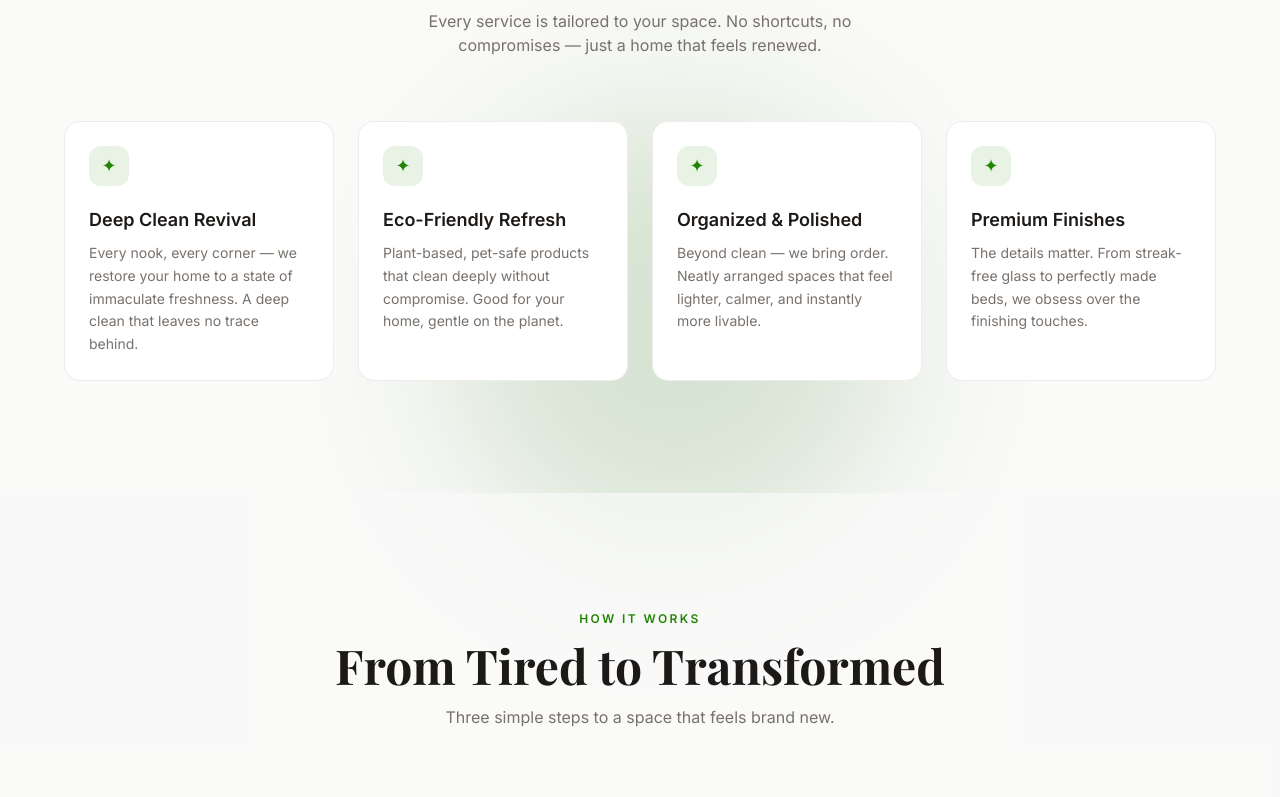
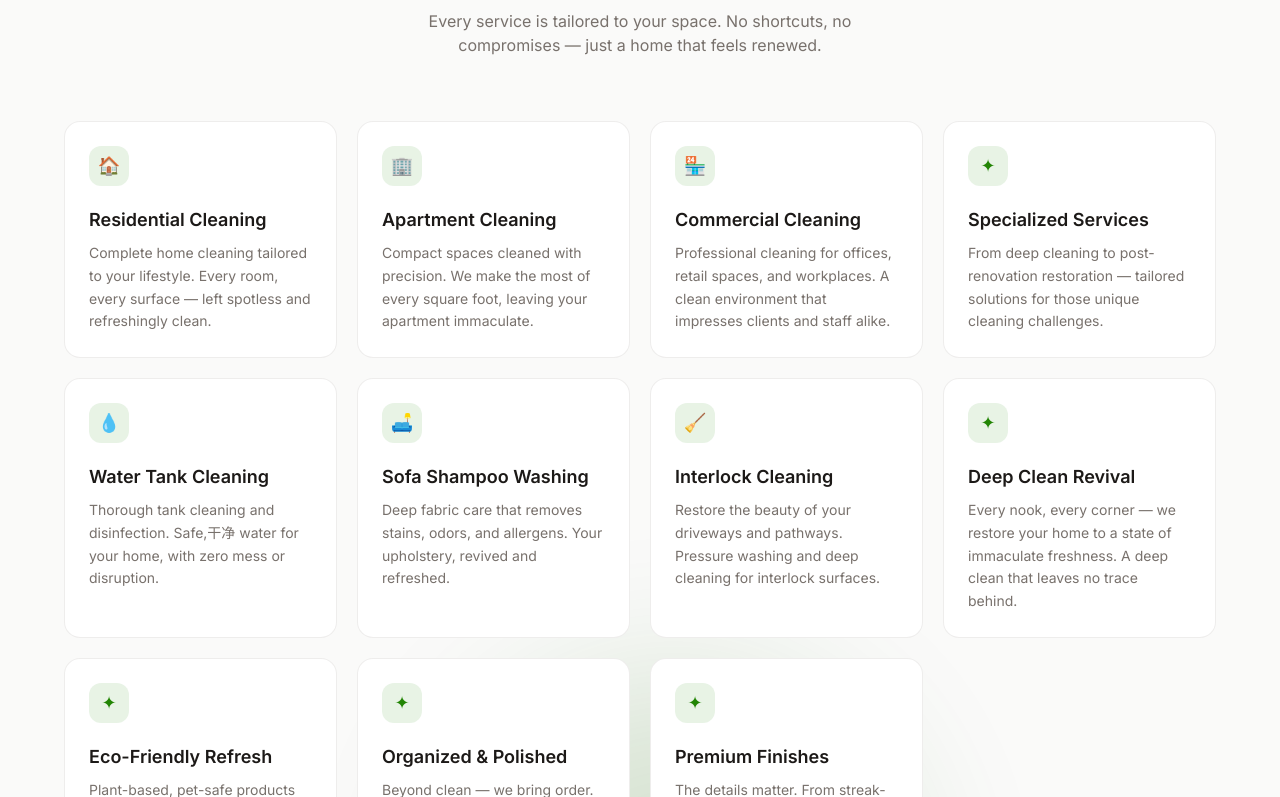
Before and after one commit to Bharath-OS/vrithy_solutions, a Next.js app: page / in a window 1280 px wide. Shown: the part 1003-1800 px from the top of the page. Built offline with nearby package versions, Linux system fonts and the light colour scheme; a web font is replaced by a local one.

Commit message:
feat: add 7 missing services to services grid

```diff
--- a/src/app/page.tsx
+++ b/src/app/page.tsx
@@ -10,6 +10,41 @@ const NAV_LINKS = [
 ];
 
 const SERVICES = [
+  {
+    icon: "🏠",
+    title: "Residential Cleaning",
+    desc: "Complete home cleaning tailored to your lifestyle. Every room, every surface — left spotless and refreshingly clean.",
+  },
+  {
+    icon: "🏢",
+    title: "Apartment Cleaning",
+    desc: "Compact spaces cleaned with precision. We make the most of every square foot, leaving your apartment immaculate.",
+  },
+  {
+    icon: "🏪",
+    title: "Commercial Cleaning",
+    desc: "Professional cleaning for offices, retail spaces, and workplaces. A clean environment that impresses clients and staff alike.",
+  },
+  {
+    icon: "✦",
+    title: "Specialized Services",
+    desc: "From deep cleaning to post-renovation restoration — tailored solutions for those unique cleaning challenges.",
+  },
+  {
+    icon: "💧",
+    title: "Water Tank Cleaning",
+    desc: "Thorough tank cleaning and disinfection. Safe,干净 water for your home, with zero mess or disruption.",
+  },
+  {
+    icon: "🛋️",
+    title: "Sofa Shampoo Washing",
+    desc: "Deep fabric care that removes stains, odors, and allergens. Your upholstery, revived and refreshed.",
+  },
+  {
+    icon: "🧹",
+    title: "Interlock Cleaning",
+    desc: "Restore the beauty of your driveways and pathways. Pressure washing and deep cleaning for interlock surfaces.",
+  },
   {
     icon: "✦",
     title: "Deep Clean Revival",
@@ -302,7 +337,7 @@ function Services() {
           </p>
         </div>
 
-        <div className="grid gap-6 sm:grid-cols-2 lg:grid-cols-4">
+        <div className="grid gap-5 sm:grid-cols-2 lg:grid-cols-3 xl:grid-cols-4">
           {SERVICES.map((svc) => (
             <div
               key={svc.title}
```
